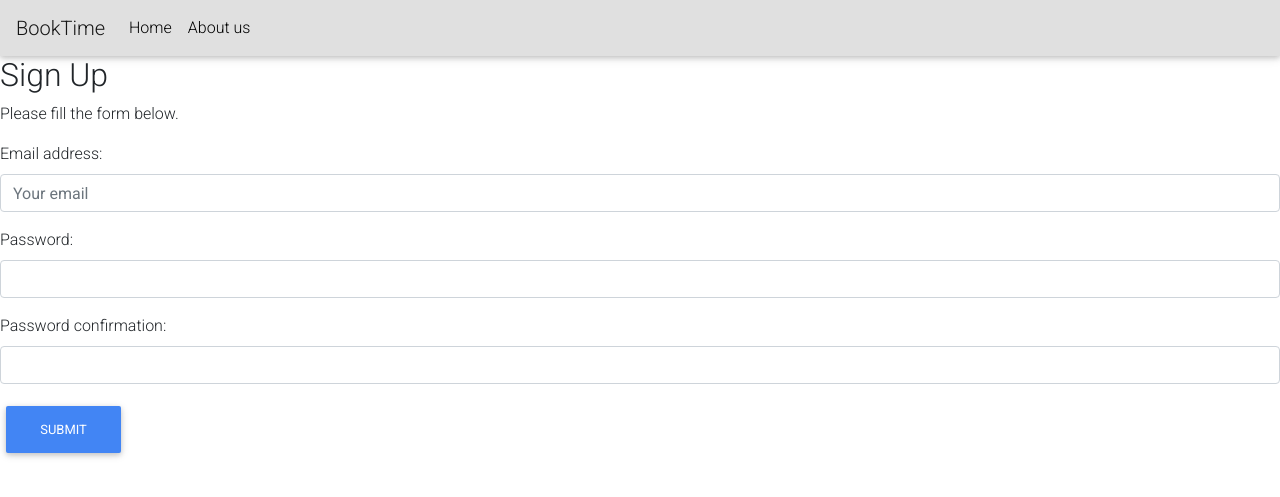
After one commit to NyntoFive/nynlabs, a Django app: page /signup/ in a window 1280 px wide. The commit adds this page. Shown: the top 497 px of the page. Run offline with Django 3.2, Linux system fonts and the light colour scheme; some libraries are stand-ins or nearby versions.

Commit message:
User Login, User Address CRUD

```diff
--- a/core/settings.py
+++ b/core/settings.py
@@ -142,3 +142,4 @@ else:
     )
 
 AUTH_USER_MODEL = "main.User"
+LOGIN_REDIRECT_URL = "/"
--- a/main/forms.py
+++ b/main/forms.py
@@ -1,6 +1,13 @@
+from django.contrib.auth import authenticate
 import logging
 from django import forms
 from django.core.mail import send_mail
+from django.contrib.auth.forms import (
+    UserCreationForm as DjangoUserCreationForm)
+
+from django.contrib.auth.forms import UsernameField
+from . import models
+
 
 logger = logging.getLogger(__name__)
 
@@ -21,3 +28,53 @@ class ContactForm(forms.Form):
             ["customerservice@nynlabs.com"],
             fail_silently=False,
           )
+
+class UserCreationForm(DjangoUserCreationForm):
+  class Meta(DjangoUserCreationForm.Meta):
+    model = models.User
+    fields = ("email",)
+    field_classes = {"email": UsernameField}
+
+  def send_mail(self):
+
+    logger.info(
+      "Sending signup email for email=%s",
+      self.cleaned_data["email"],
+    )
+    message = "Welcome{}".format(self.cleaned_data["email"])
+    send_mail(
+      "Welcome to Nynlabs",
+      message,"site@nynlabs.com",
+      [self.cleaned_data["email"]],
+      fail_silently=True,)
+
+class AuthenticationForm(forms.Form):
+	email = forms.EmailField()
+	password = forms.CharField(
+		strip=False, widget=forms.PasswordInput
+	)
+
+	def __init__(self, request=None, *args, **kwargs):
+		self.request = request
+		self.user = None
+		super().__init__(*args, **kwargs)
+
+	def clean(self):
+		email = self.cleaned_data.get("email")
+		password = self.cleaned_data.get("password")
+
+		if email is not None and password:
+			self.user = authenticate(
+				self.request, email=email, password=password
+			)
+			if self.user is None:
+				raise forms.ValidationError(
+			"Invalid email/password combination."
+			)
+		logger.info(
+			"Authentication successful for email=%s", email
+		)
+		return self.cleaned_data
+
+	def get_user(self):
+		return self.user
--- a/main/management/commands/import_data.py
+++ b/main/management/commands/import_data.py
@@ -35,8 +35,8 @@ class Command(BaseCommand):
                     os.path.join(options["image_basedir"],
                     row["image_filename"],
                 ), "rb") as f:
-                image = models.ProductImage(product=product, image=ImageFile(f, name=row['image_filename']),)
-                image.save()
+                    image = models.ProductImage(product=product, image=ImageFile(f, name=row['image_filename']),)
+                    image.save()
                 c['images'] += 1
 
             product.save()
--- a/main/models.py
+++ b/main/models.py
@@ -17,6 +17,7 @@ class UserManager(BaseUserManager):
         extra_fields.setdefault("is_staff", False)
         extra_fields.setdefault("is_superuser", False)
         return self._create_user(email, password, **extra_fields)
+
     def create_superuser(self, email, password, **extra_fields):
         extra_fields.setdefault("is_staff", True)
         extra_fields.setdefault("is_superuser", True)
@@ -72,3 +73,35 @@ class ProductImage(models.Model):
     image = models.ImageField(upload_to="product-images")
 
     thumbnail = models.ImageField(upload_to="product-thumbnails", null=True)
+
+
+class Address(models.Model):
+    SUPPORTED_COUNTRIES = (
+        ("us", "United States of America"),
+        ("uk", "United Kingdom"),
+    )
+    user = models.ForeignKey(User, on_delete=models.CASCADE)
+    name = models.CharField(max_length=60)
+    address1 = models.CharField("Address line 1", max_length=60)
+    address2 = models.CharField(
+        "Address line 2", max_length=60, blank=True
+    )
+    zip_code = models.CharField(
+        "ZIP / Postal code", max_length=12
+    )
+    city = models.CharField(max_length=60)
+    country = models.CharField(
+        max_length=3, choices=SUPPORTED_COUNTRIES
+    )
+
+    def __str__(self):
+        return ", ".join(
+            [
+                self.name,
+                self.address1,
+                self.address2,
+                self.zip_code,
+                self.city,
+                self.country,
+            ]
+)
--- a/main/urls.py
+++ b/main/urls.py
@@ -1,3 +1,6 @@
+from django.contrib.auth import views as auth_views
+from main import forms
+
 from django.urls import path
 from django.views.generic import TemplateView
 from django.views.generic.detail import DetailView
@@ -5,6 +8,36 @@ from main import models
 from main import views
 
 urlpatterns = [
+    path("login/",
+         auth_views.LoginView.as_view(
+             template_name="login.html",
+             form_class=forms.AuthenticationForm,
+            ),
+        name="login",
+        ),
+    path('signup/', views.SignUpView.as_view(), name="signup"),
+
+    path(
+        "address/",
+        views.AddressListView.as_view(),
+        name="address_list",
+    ),
+    path(
+        "address/create/",
+        views.AddressCreateView.as_view(),
+        name="address_create",
+    ),
+    path(
+        "address/<int:pk>/",
+        views.AddressUpdateView.as_view(),
+        name="address_update",
+    ),
+    path(
+        "address/<int:pk>/delete/",
+        views.AddressDeleteView.as_view(),
+        name="address_delete",
+    ),
+
     path("product/<slug:slug>/", DetailView.as_view(model=models.Product), name="product",),
     path("products/<slug:tag>/", views.ProductListView.as_view(), name="products"),
     path("contact/", views.ContactView.as_view(), name="contact"),
--- a/main/views.py
+++ b/main/views.py
@@ -1,10 +1,51 @@
+from django.urls import reverse_lazy
+from django.contrib.auth.mixins import LoginRequiredMixin
+from django.views.generic.edit import (
+    FormView, CreateView, UpdateView, DeleteView
+)
+from django.views.generic.edit import (
+    FormView,
+    CreateView,
+    UpdateView,
+    DeleteView,
+)
+
 from django.shortcuts import render
 from django.views.generic.list import ListView
 from django.shortcuts import get_object_or_404
 from django.views.generic.edit import FormView
 
+import logging
+from django.contrib.auth import login, authenticate
+from django.contrib import messages
+
 from main import models
 from main import forms
+
+logger = logging.getLogger(__name__)
+
+class SignUpView(FormView):
+    template_name = "main/signup.html"
+    form_class = forms.UserCreationForm
+
+    def get_success_url(self):
+        redirect_to = self.request.GET.get("next", "/")
+        return redirect_to
+
+    def form_valid(self, form):
+        response = super().form_valid(form)
+        form.save()
+        email = form.cleaned_data.get("email")
+        raw_password = form.cleaned_data.get("password1")
+
+        logger.info("New signup for email=%s through SignupView", email)
+
+        user = authenticate(email=email, password=raw_password)
+        login(self.request, user)
+        form.send_mail()
+        messages.info(self.request, "You signed up successfully.")
+
+        return response
 
 class ProductListView(ListView):
     template_name = "main/product_list.html"
@@ -32,3 +73,46 @@ class ContactView(FormView):
     def form_valid(self, form):
         form.send_mail()
         return super().form_valid(form)
+
+...
+class AddressListView(LoginRequiredMixin, ListView):
+    model = models.Address
+    def get_queryset(self):
+        return self.model.objects.filter(user=self.request.user)
+
+class AddressCreateView(LoginRequiredMixin, CreateView):
+    model = models.Address
+    fields = [
+        "name",
+        "address1",
+        "address2",
+        "zip_code",
+        "city",
+        "country",
+    ]
+    success_url = reverse_lazy("address_list")
+    def form_valid(self, form):
+        obj = form.save(commit=False)
+        obj.user = self.request.user
+        obj.save()
+        return super().form_valid(form)
+
+class AddressUpdateView(LoginRequiredMixin, UpdateView):
+    model = models.Address
+    fields = [
+        "name",
+        "address1",
+        "address2",
+        "zip_code",
+        "city",
+        "country",
+    ]
+    success_url = reverse_lazy("address_list")
+    def get_queryset(self):
+        return self.model.objects.filter(user=self.request.user)
+
+class AddressDeleteView(LoginRequiredMixin, DeleteView):
+    model = models.Address
+    success_url = reverse_lazy("address_list")
+    def get_queryset(self):
+        return self.model.objects.filter(user=self.request.user)
--- a/templates/base.html
+++ b/templates/base.html
@@ -7,32 +7,49 @@
     <meta charset="utf-8">
     <meta name="viewport" content="width=device-width, initial-scale=1, shrink-to-fit=no">
     {% block page_meta %} {% endblock %}
-
-<link rel="stylesheet" href="https://use.fontawesome.com/releases/v5.8.2/css/all.css">
-<link rel="stylesheet" href="https://fonts.googleapis.com/css?family=Roboto:300,400,500,700&display=swap">
-<link href="https://cdnjs.cloudflare.com/ajax/libs/twitter-bootstrap/4.5.0/css/bootstrap.min.css" rel="stylesheet">
-<link href="https://cdnjs.cloudflare.com/ajax/libs/mdbootstrap/4.19.1/css/mdb.min.css" rel="stylesheet">
-
+    <link rel="stylesheet" href="https://use.fontawesome.com/releases/v5.8.2/css/all.css">
+    <link rel="stylesheet" href="https://fonts.googleapis.com/css?family=Roboto:300,400,500,700&display=swap">
+    <link href="https://cdnjs.cloudflare.com/ajax/libs/twitter-bootstrap/4.5.0/css/bootstrap.min.css" rel="stylesheet">
+    <link href="https://cdnjs.cloudflare.com/ajax/libs/mdbootstrap/4.19.1/css/mdb.min.css" rel="stylesheet">
     {% block css %}{% endblock %}
   </head>
   <body>
+    <header>
+      <nav class="navbar navbar-expand-lg navbar-light bg-light">
+        <a class="navbar-brand" href="/">BookTime</a>
+        <button
+          class="navbar-toggler"
+          type="button"
+          data-toggle="collapse"
+          data-target="#navbarSupportedContent">
+          <span class="navbar-toggler-icon"></span>
+        </button>
+        <div
+          class="collapse navbar-collapse"
+          id="navbarSupportedContent"
+        >
+          <ul class="navbar-nav mr-auto">
+            <li class="nav-item">
+              <a class="nav-link" href="/">Home</a>
+            </li>
+            <li class="nav-item">
+              <a class="nav-link" href="/about-us/">About us</a>
+            </li>
+          </ul>
+        </div>
+      </nav>
+      {% block header %}{% endblock %}
+    </header>
 
-    {% block header %}
-    {% endblock %}
-
-{% block table %}{% endblock %}
-
-    {% block content %}
-    {% endblock content %}
-
-
+    {% block content %} {% endblock content %}
+    {% block table %}{% endblock %}
     {% block footer %} {% endblock %}
 
-    {% block js %}{% endblock %}
 
     <script type="text/javascript" src="https://cdnjs.cloudflare.com/ajax/libs/jquery/3.5.1/jquery.min.js"></script>
     <script type="text/javascript" src="https://cdnjs.cloudflare.com/ajax/libs/popper.js/1.14.4/umd/popper.min.js"></script>
     <script type="text/javascript" src="https://cdnjs.cloudflare.com/ajax/libs/twitter-bootstrap/4.5.0/js/bootstrap.min.js"></script>
     <script type="text/javascript" src="https://cdnjs.cloudflare.com/ajax/libs/mdbootstrap/4.19.1/js/mdb.min.js"></script>
+    {% block js %}{% endblock %}
 </body>
 </html>
--- a/templates/main/home.html
+++ b/templates/main/home.html
@@ -6,10 +6,6 @@
 <link rel="stylesheet" href="{% static 'css/homepage.css' %}"/>
 {% endblock %}
 
-
-{% block header %}
-  {% include 'header.html' %}
-{% endblock %}
 
 {% block content %}
 <main style="min-height: 100vh;">
--- /dev/null
+++ b/templates/main/signup.html
@@ -0,0 +1,59 @@
+{% extends "base.html" %}
+
+
+{% block content %}
+<h2>Sign Up</h2>
+<p>Please fill the form below.</p>
+<form method="POST">
+    {% csrf_token %}
+		<div class="form-group">
+		 {{ form.email.label_tag }}
+		  <input
+		    type="email"
+				class="form-control {% if form.email.errors %} is-invalid{% endif %}"
+				id="id_email"
+				name="email"
+				placeholder="Your email"
+				value="{{ form.email.value|default:"" }}"
+			>
+
+		{% if form.email.errors %}
+			 <div class="invalid-feedback">
+			  {{ form.email.errors }}
+			 </div>
+		{% endif %}
+		</div>
+		<div class="form-group">
+		 {{ form.password1.label_tag }}
+		  <input
+				type="password"
+				class="form-control {% if form.password1.errors %} is-invalid{% endif %}"
+				id="id_password1"
+				name="password1"
+				value="{{ form.password1.value|default:"" }}"
+			>
+		{% if form.password1.errors %}
+			<div class="invalid-feedback">
+				{{ form.password1.errors }}
+			</div>
+		{% endif %}
+		</div>
+		<div class="form-group">
+		{{ form.password2.label_tag }}
+		<input
+			type="password"
+			class="form-control{% if form.password2.errors %} is-invalid{% endif %}"
+			id="id_password2"
+			name="password2"
+			value="{{ form.password2.value|default:"" }}"
+		>
+		{% if form.password2.errors %}
+		<div class="invalid-feedback">
+		 {{ form.password2.errors }}
+		</div>
+		{% endif %}
+	</div>
+	<button type="submit" class="btn btn-primary">Submit</button>
+</form>
+
+{% endblock content %}
```
Also changed, not shown: main/tests/test_forms.py (+19 -1 lines), main/tests/test_views.py (+86 -3 lines), templates/main/address_confirm_delete.html (added, +10 -0 lines), templates/main/address_form.html (added, +9 -0 lines), templates/main/address_list.html (added, +27 -0 lines), templates/main/address_update.html (added, +9 -0 lines), templates/main/login.html (added, +43 -0 lines), db.sqlite3, main/migrations/0002_address.py (added), 1 other file.
